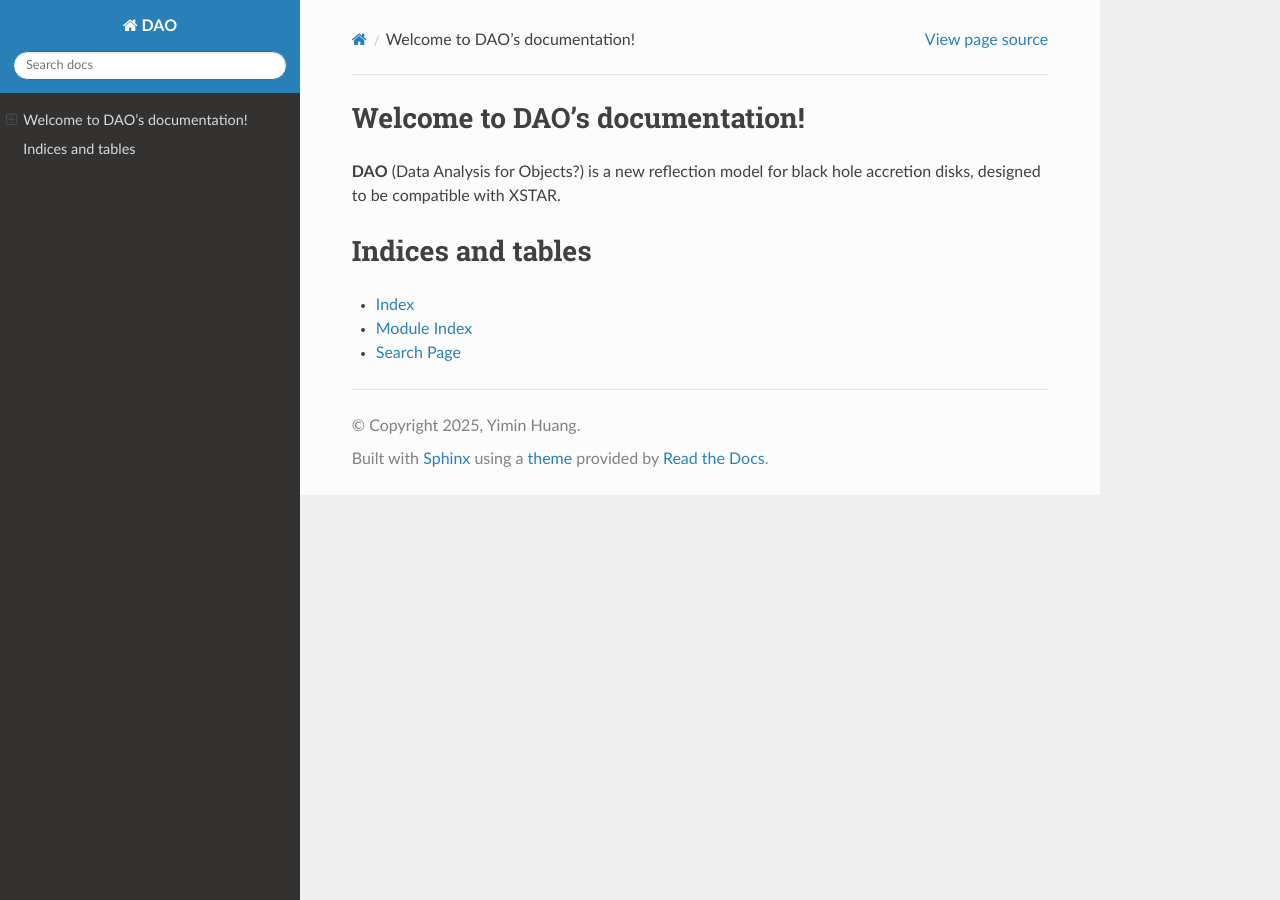
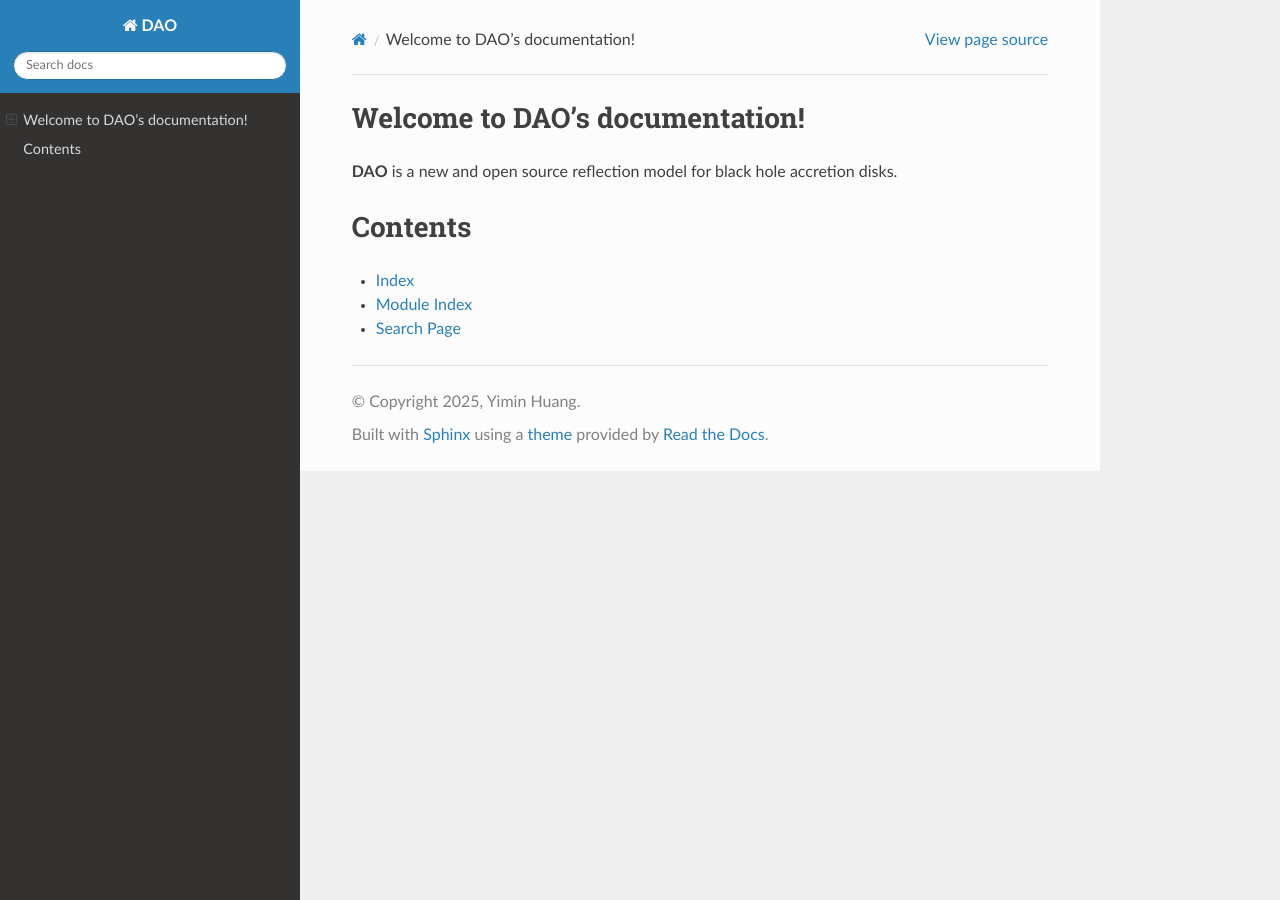
Before and after one commit to ABHModels/DAO, a Sphinx documentation site: the page built from docs/index.rst, in a window 1280 px wide. Built offline with Sphinx 7.4.7 and the Read the Docs theme 3.1.0, drawn with Linux system fonts in a browser that asks for light colours; pages that are not in the unit, such as notebooks, are missing from menus.

Commit message:
test doc

```diff
--- a/docs/index.rst
+++ b/docs/index.rst
@@ -1,7 +1,7 @@
 Welcome to DAO's documentation!
 ===============================
 
-**DAO** (Data Analysis for Objects?) is a new reflection model for black hole accretion disks, designed to be compatible with XSTAR.
+**DAO** is a new and open source reflection model for black hole accretion disks.
 
 .. toctree::
    :maxdepth: 2
@@ -18,7 +18,7 @@ Welcome to DAO's documentation!
 
    modules
 
-Indices and tables
+Contents
 ==================
 
 * :ref:`genindex`
```
